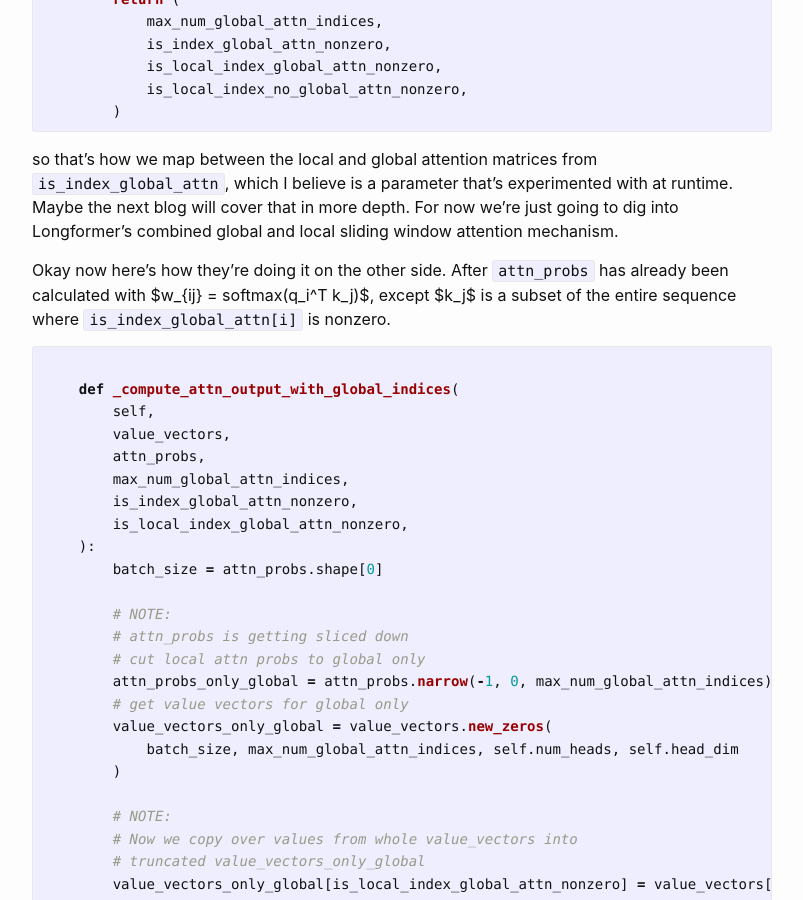
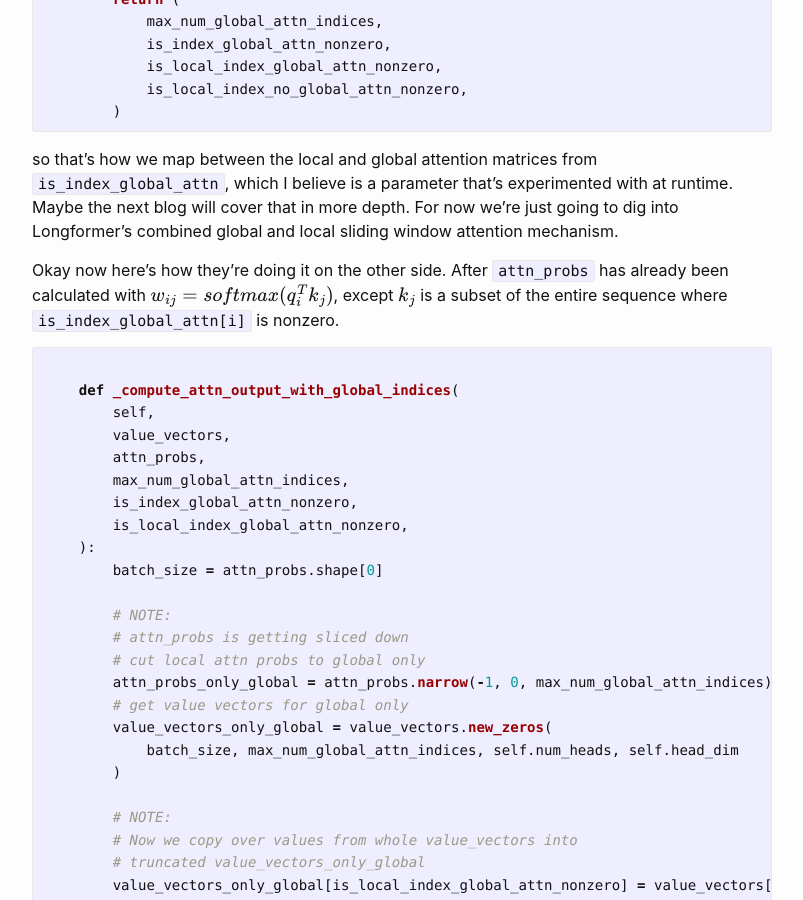
Before and after one commit to odellus/blog, a Jekyll site: the page built from _posts/2021-08-29-Research-Blog.md, in a window 1280 px wide and 900 px high, scrolled down 5086 px. Shown: the whole window, without its empty margins (238-1041 px from the left). Built offline with Jekyll 4.4.1, drawn with Linux system fonts in a browser that asks for light colours; emoji names are drawn with the system emoji font; formulas are drawn with MathJax 3.

````diff
--- a/_posts/2021-08-29-Research-Blog.md
+++ b/_posts/2021-08-29-Research-Blog.md
@@ -221,7 +221,7 @@ There are a few more methods where you can see this
 so that's how we map between the local and global attention matrices from `is_index_global_attn`, which I believe is a parameter that's experimented with at runtime. Maybe the next blog will cover that in more depth. For now we're just going to dig into Longformer's combined global and local sliding window attention mechanism.
 
 
-Okay now here's how they're doing it on the other side. After `attn_probs` has already been calculated with $w_{ij} = softmax(q_i^T k_j)$, except $k_j$ is a subset of the entire sequence where `is_index_global_attn[i]` is nonzero.
+Okay now here's how they're doing it on the other side. After `attn_probs` has already been calculated with $$w_{ij} = softmax(q_i^T k_j)$$, except $$k_j$$ is a subset of the entire sequence where `is_index_global_attn[i]` is nonzero.
 ```python
 
     def _compute_attn_output_with_global_indices(
````
